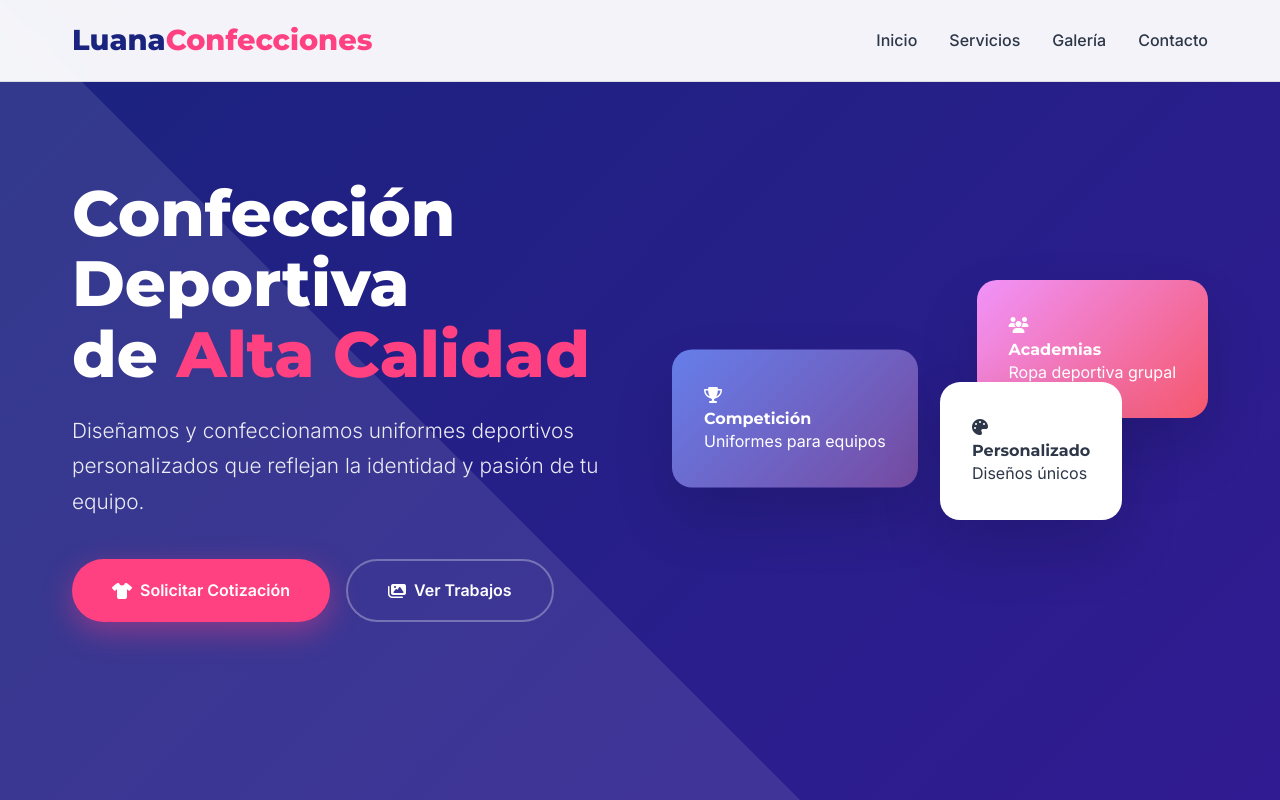
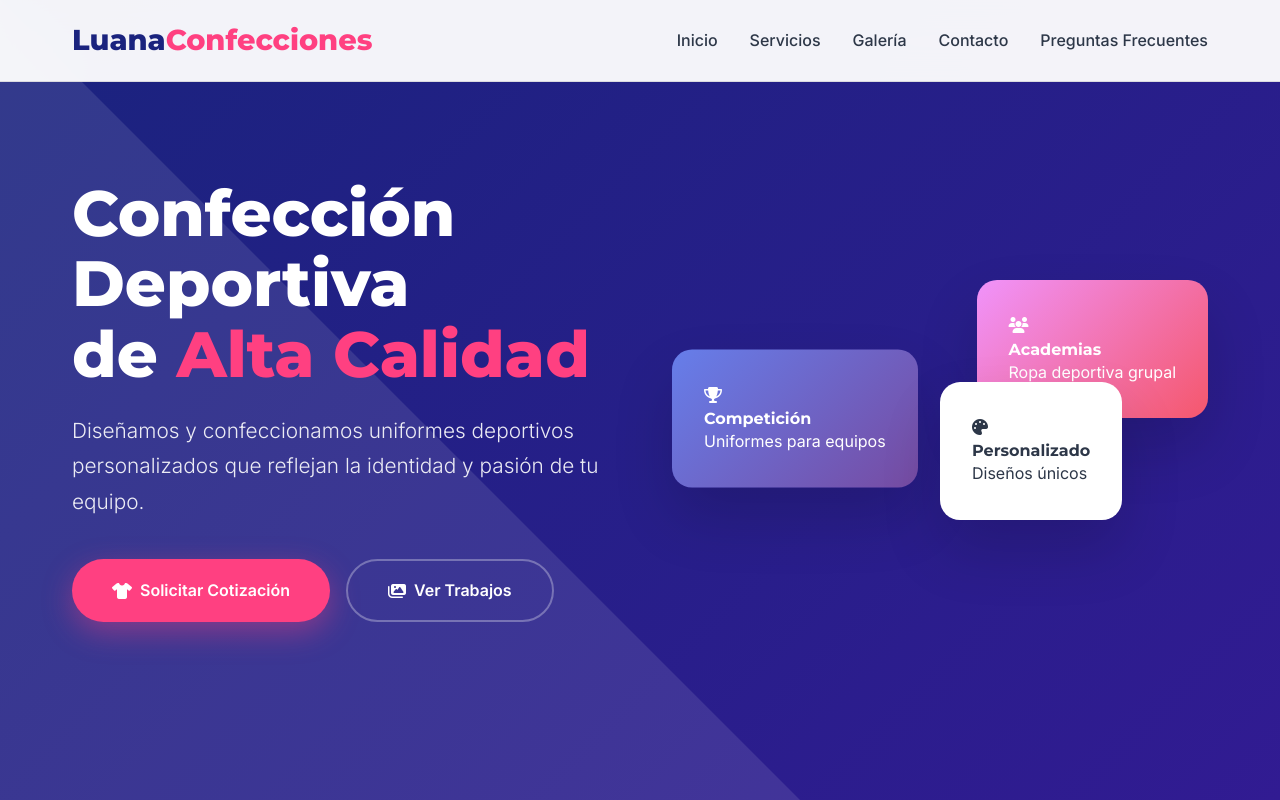
Before and after one commit to ati71284629-droid/confecccionesluana, a plain HTML site: page index.html in a window 1280 px wide. Shown: the top 800 px of the page. Drawn offline with Linux system fonts and the light colour scheme.

Commit message:
Update index.html

```diff
--- a/index.html
+++ b/index.html
@@ -531,6 +531,7 @@
                 <li><a href="#servicios">Servicios</a></li>
                 <li><a href="#galeria">Galería</a></li>
                 <li><a href="#contacto">Contacto</a></li>
+                <li><a href="preguntas.html">Preguntas Frecuentes</a></li>
             </ul>
         </div>
     </nav>
```
